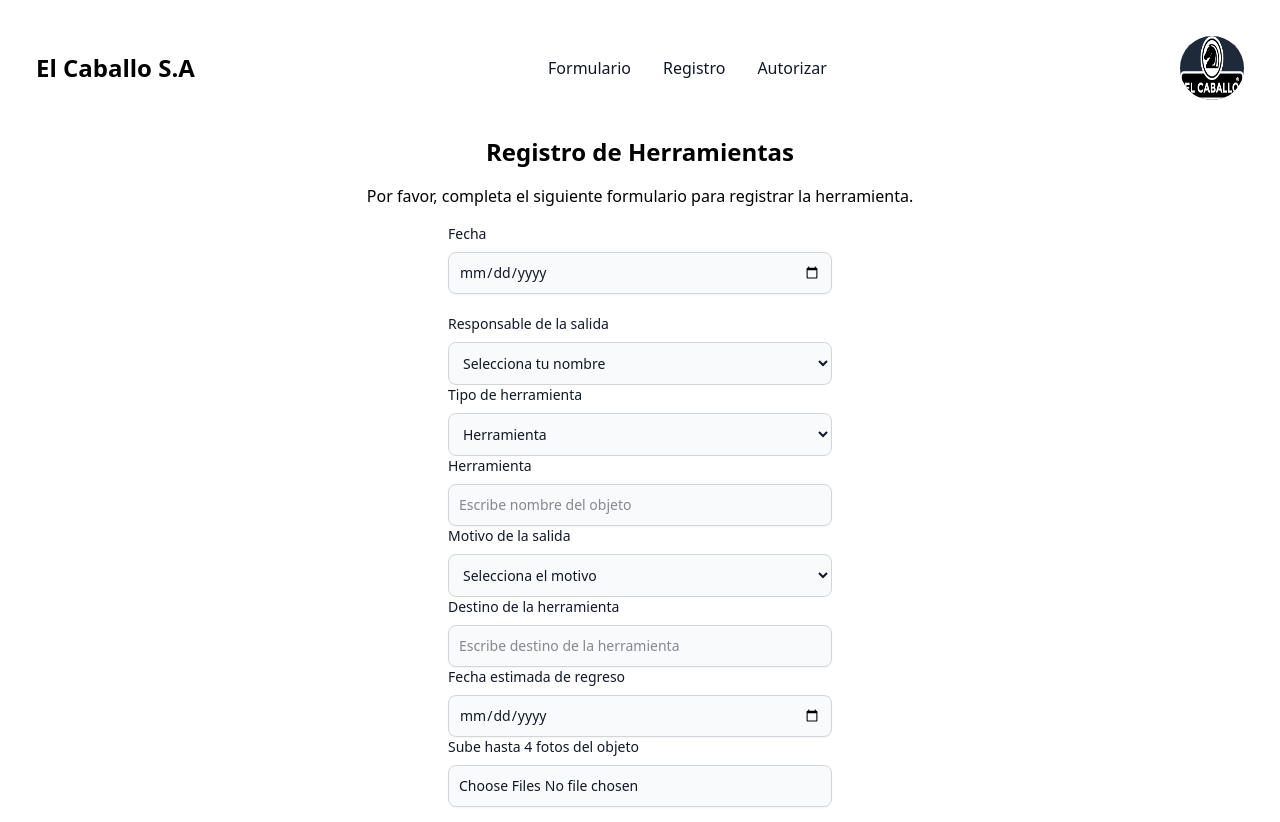
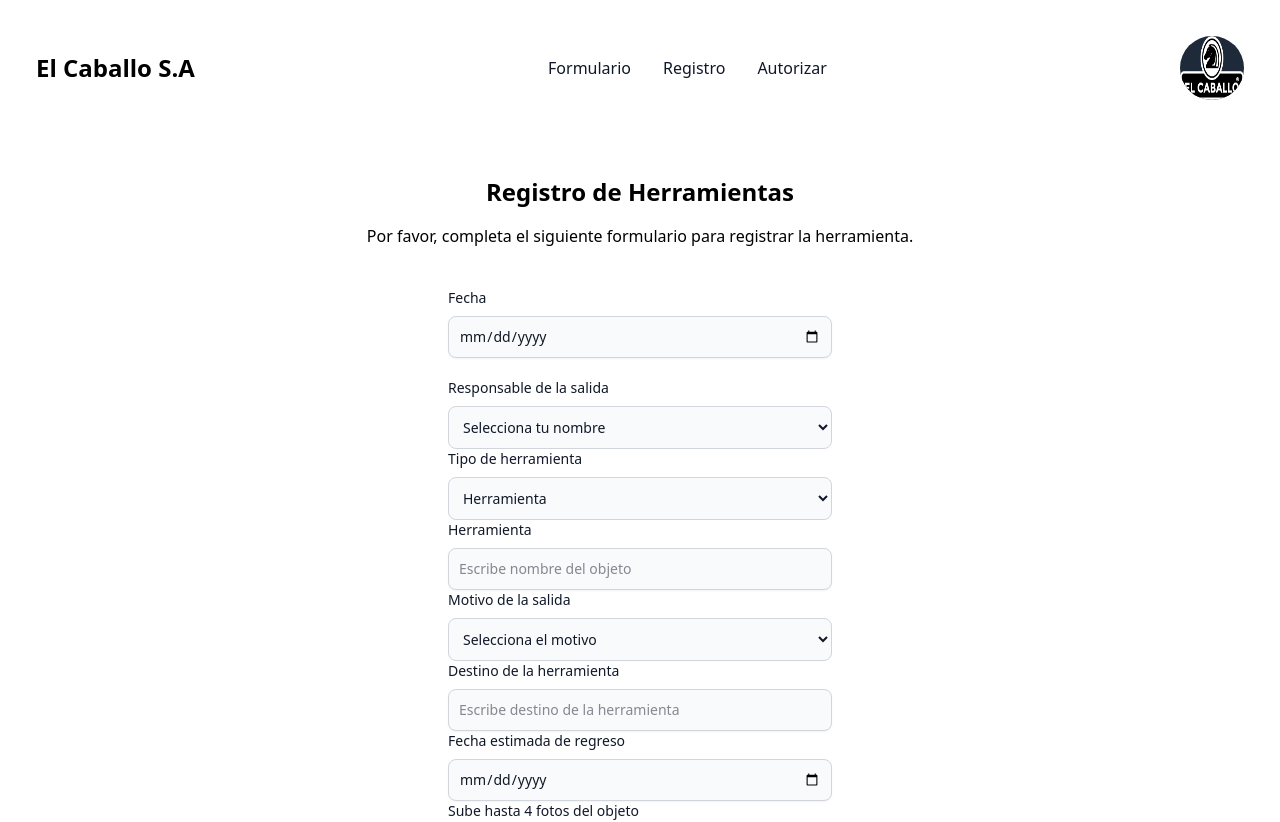
Before and after one commit to camilo7896/Register-Tools, a React (Vite) app in the folder registroHerramientas/: page /formtool in a window 1280 px wide. Shown: the top 822 px of the page. Built offline with nearby package versions, Linux system fonts and the light colour scheme; no server answers; sample sign-in values are in the browser's storage.

Commit message:
Se modifico texto de alert al registro exitoso y se agrego margin al formulario

```diff
--- a/registroHerramientas/src/components/forms/ToolForm.tsx
+++ b/registroHerramientas/src/components/forms/ToolForm.tsx
@@ -68,7 +68,7 @@ const ToolForm: React.FC = () => {
                 subPiece: formData.subPiece,
                 // Las fotos se manejan aparte (ver nota abajo)
             });
-            alert("¡Registro guardado en Firestore!");
+            alert("¡Registro exitoso!");
             // Limpia el formulario si quieres
             setFormData({
                 date: "",
--- a/registroHerramientas/src/pages/forms/FormTools.tsx
+++ b/registroHerramientas/src/pages/forms/FormTools.tsx
@@ -5,7 +5,7 @@ const FormRegisterTools: React.FC = () => {
     return (
         <>
         <Navbar />
-        <div>
+        <div className="m-10">
             <h1 className="text-2xl font-bold text-center mb-4">Registro de Herramientas</h1>
             <p className="text-center mb-4">Por favor, completa el siguiente formulario para registrar la herramienta.</p>
         </div>
--- a/registroHerramientas/vite.config.ts
+++ b/registroHerramientas/vite.config.ts
@@ -4,6 +4,7 @@ import tailwindcss from '@tailwindcss/vite'
 
 // https://vite.dev/config/
 export default defineConfig({
+  base:'/',
   plugins: [
     react(),
    // other plugins can be added here
```
Also changed, not shown: 6 other files (tests, documents, lock files or other folders).
